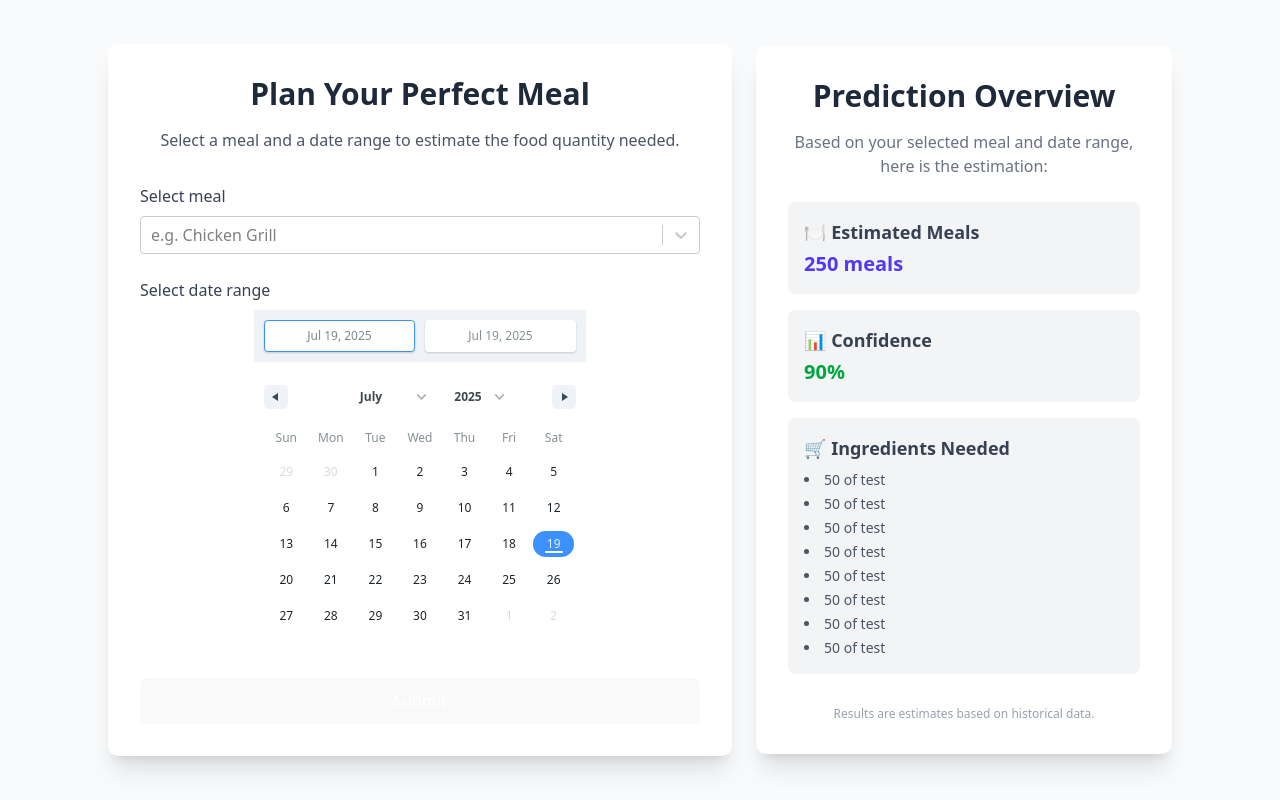
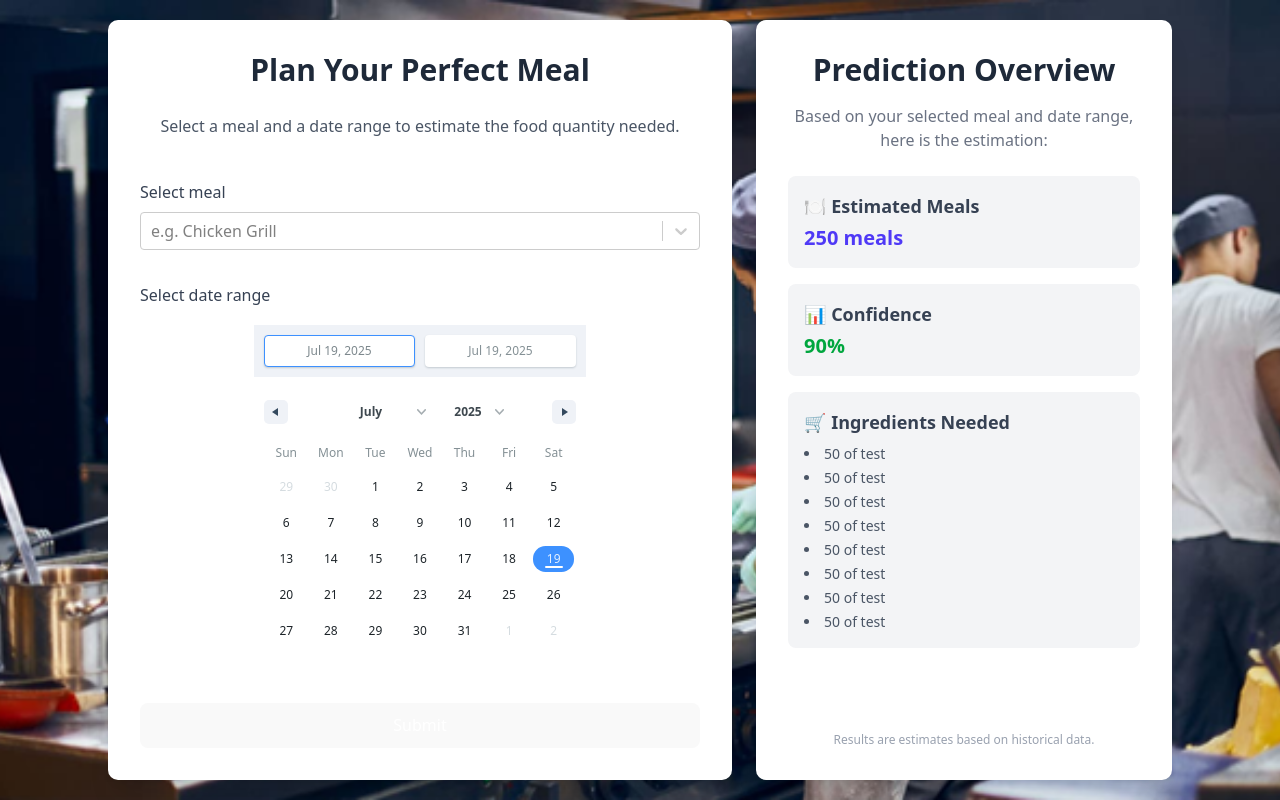
Before and after one commit to hack4lk/MealDash, a React (Vite) app in the folder frontend/: page / in a window 1280 px wide. Both pictures are taken after typing "name@example.com", "Sample123" into the empty fields and a click on the button "Login". Built offline with nearby package versions, Linux system fonts and the light colour scheme.

Commit message:
Add styles

```diff
--- a/frontend/src/pages/PredictionFormPage.tsx
+++ b/frontend/src/pages/PredictionFormPage.tsx
@@ -13,7 +13,7 @@ const mealOptions = [
 ]
 
 export default function PredictionFormPage() {
-  const [meal, setMeal] = useState<{ value: string; label: string } | null>(
+  const [meal, setMeal] = useState<{ value: string; label: string }[] | null>(
     null,
   )
   const [range, setRange] = useState([
@@ -75,8 +75,14 @@ export default function PredictionFormPage() {
   }
 
   return (
-    <div className="w-full flex items-center justify-center bg-gray-50 p-4 min-h-screen">
-      <div className="w-1/2  bg-white shadow-xl rounded-lg p-8 z-10">
+    <div className="w-full flex items-start justify-center bg-gray-50 p-4 h-[99vh] gap-6">
+      <div
+        className="absolute inset-0 bg-cover bg-center bg-no-repeat"
+        style={{
+          backgroundImage: `url('/background_image.png')`,
+        }}
+      />
+      <div className="w-1/2 h-full bg-white shadow-xl rounded-lg p-8 z-10 flex flex-col justify-between ">
         <h2 className="text-3xl font-bold text-center text-gray-800 mb-4">
           Plan Your Perfect Meal
         </h2>
@@ -89,6 +95,7 @@ export default function PredictionFormPage() {
           </label>
           <Select
             options={mealOptions}
+            isMulti
             value={meal}
             onChange={setMeal}
             placeholder="e.g. Chicken Grill"
@@ -113,7 +120,7 @@ export default function PredictionFormPage() {
         </button>
       </div>
 
-      <div className="w-1/3  bg-white shadow-xl rounded-lg p-8 z-10 ml-6 flex flex-col justify-between">
+      <div className="w-1/3 h-full bg-white shadow-xl rounded-lg p-8 z-10 flex flex-col justify-between overflow-y-auto">
         <div>
           <h2 className="text-3xl font-bold text-center text-gray-800 mb-4">
             Prediction Overview
@@ -145,7 +152,10 @@ export default function PredictionFormPage() {
               <h3 className="text-lg font-semibold text-gray-700 mb-2">
                 🛒 Ingredients Needed
               </h3>
-              <ul className="list-disc list-inside space-y-1 text-gray-600 text-sm">
+              <ul
+                className="list-disc list-inside space-y-1 text-gray-600 text-sm"
+                style={{ maxHeight: '280px', overflowY: 'scroll' }}
+              >
                 {prediction.ingredients.map((ing, i) => (
                   <li key={i}>
                     {ing.quantity} of {ing.name}
```
